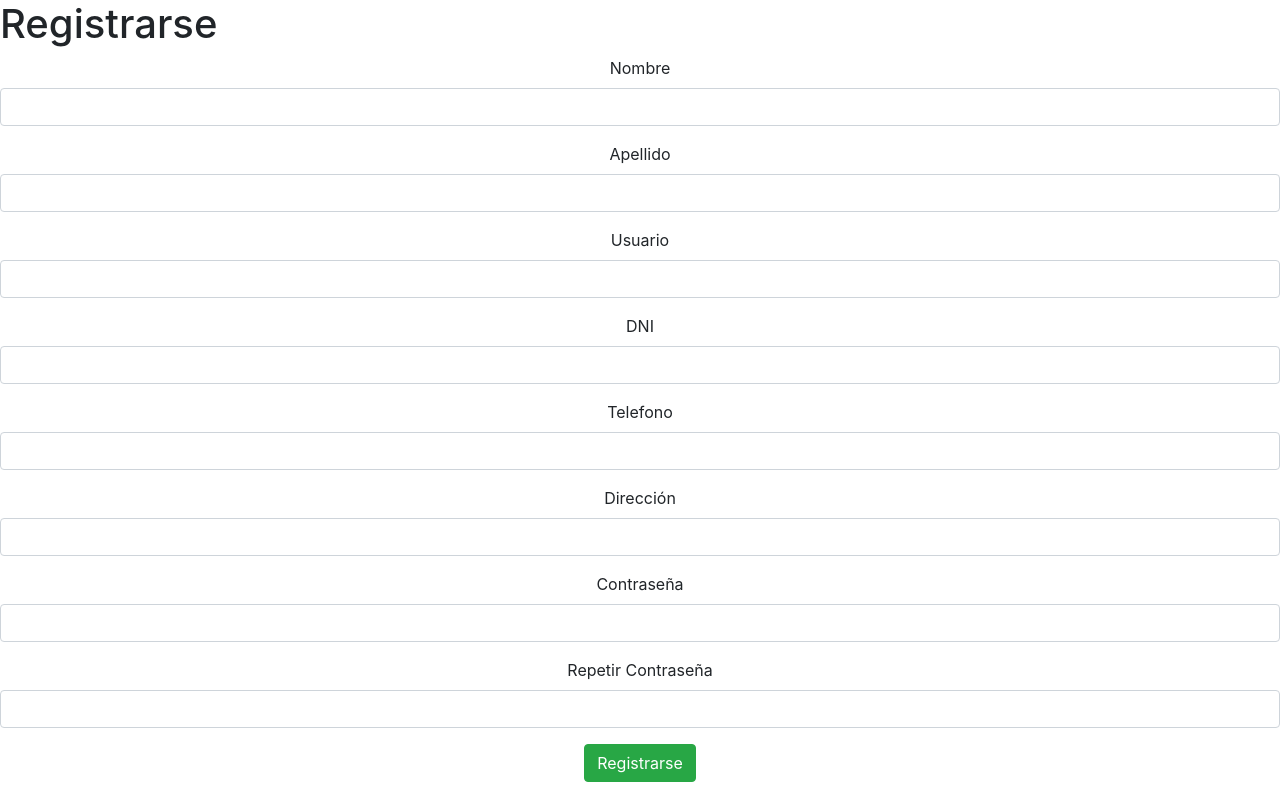
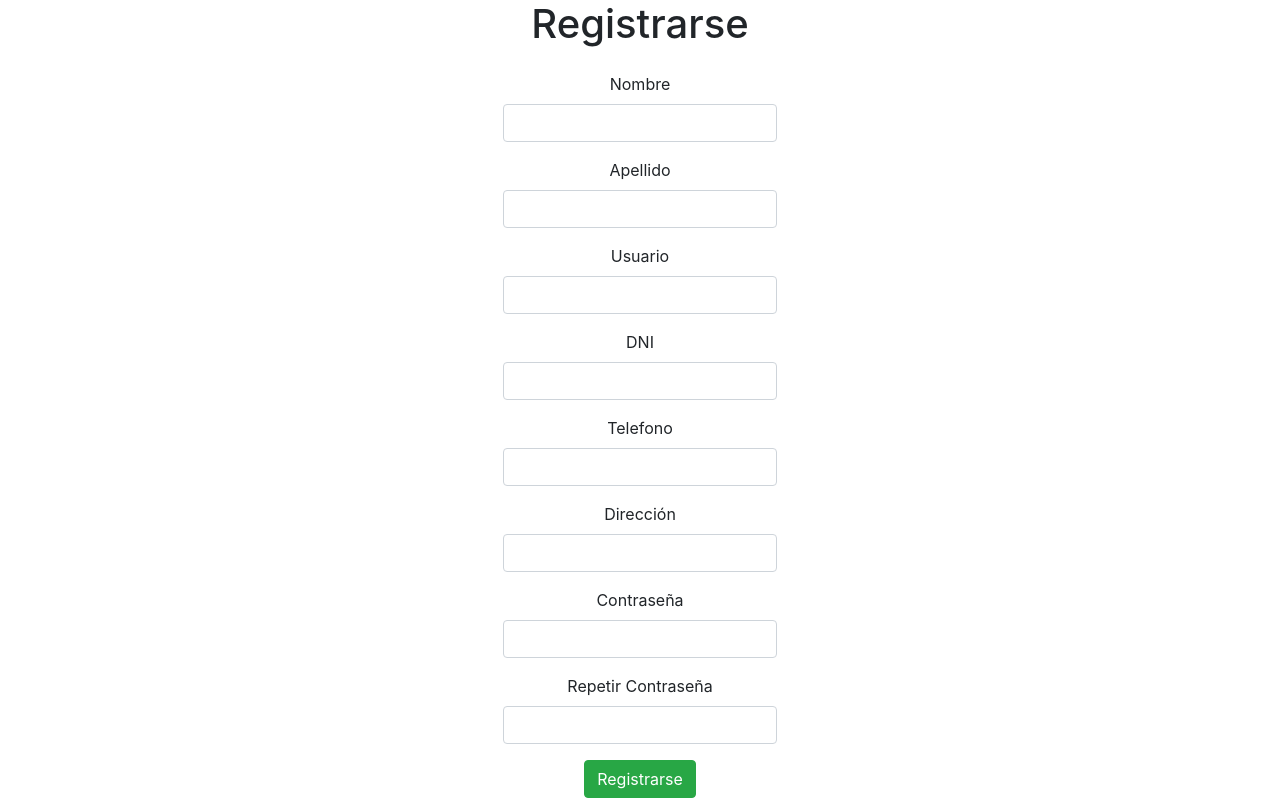
Before and after one commit to Fabrirzn/Lab4-SCVE, a PHP site: page /registrarse.php in a window 1280 px wide. Run offline with PHP 8.4, Linux system fonts and the light colour scheme; some libraries are stand-ins or nearby versions.

Commit message:
Update Registrarse boostrap

```diff
--- a/html/registrarse.php
+++ b/html/registrarse.php
@@ -2,16 +2,16 @@
 <html>
 <head>
 	<title>Inicio Sesion </title>
-	<link rel="stylesheet" href="../css/estilo.css">
+	<!-- <link rel="stylesheet" href="../css/estilo.css"> -->
 	<link rel="stylesheet" href="../css/bootstrap.min.css">
 </head>
 <body>
 
-	<h1>Registrarse  </h1>
+
 
 	<div id="error"></div>
-
-	<div id="formu" class="text-center">
+	<h1 class="text-center pb-3">Registrarse </h1>
+	<div id="formu" class="d-flex justify-content-center align-items-center text-center">
 		<form action="" method="post">
 			<div class="form-group">
 				<label for="Nom">Nombre</label>
```
